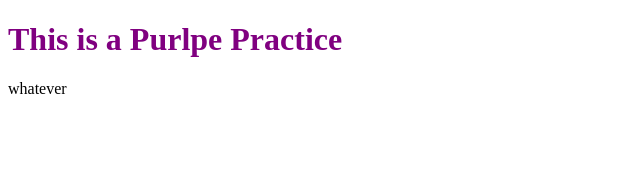
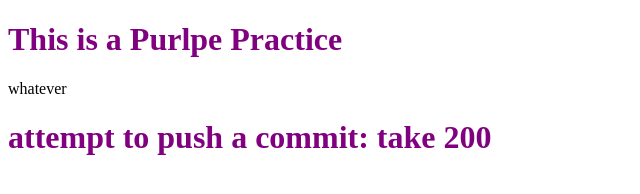
Before and after one commit to Dejaku/Practice-using-Git-and-Github, a plain HTML site: page index.html in a window 1280 px wide. Shown: the whole page, without its empty margins (0-640 px from the left). Drawn offline with Linux system fonts and the light colour scheme.

Commit message:
againgit add .!

```diff
--- a/index.html
+++ b/index.html
@@ -11,5 +11,7 @@
   <body>
     <h1>This is a Purlpe Practice</h1>
     <p>whatever</p>
+
+    <h1>attempt to push a commit: take 200</h1>
   </body>
 </html>
```
